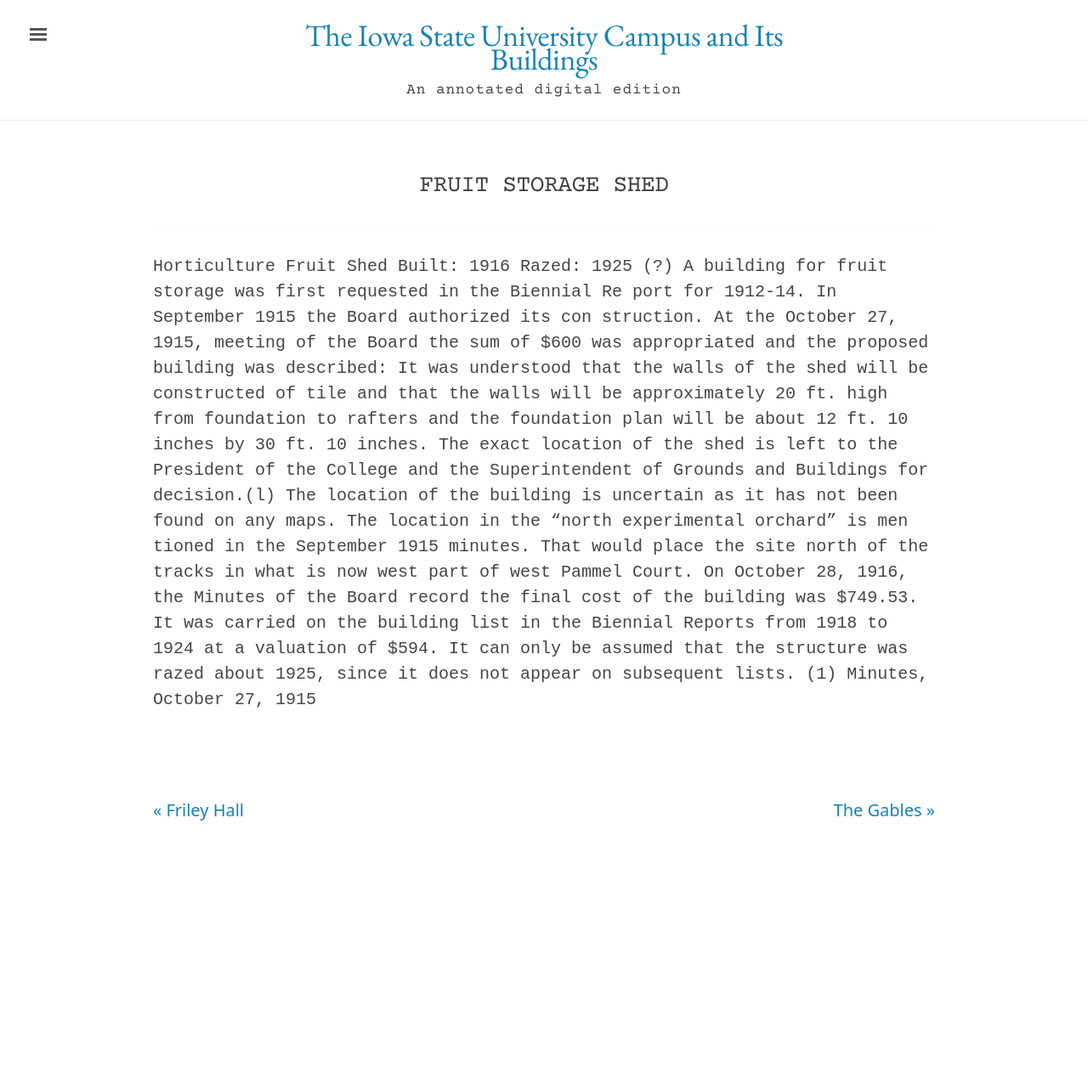
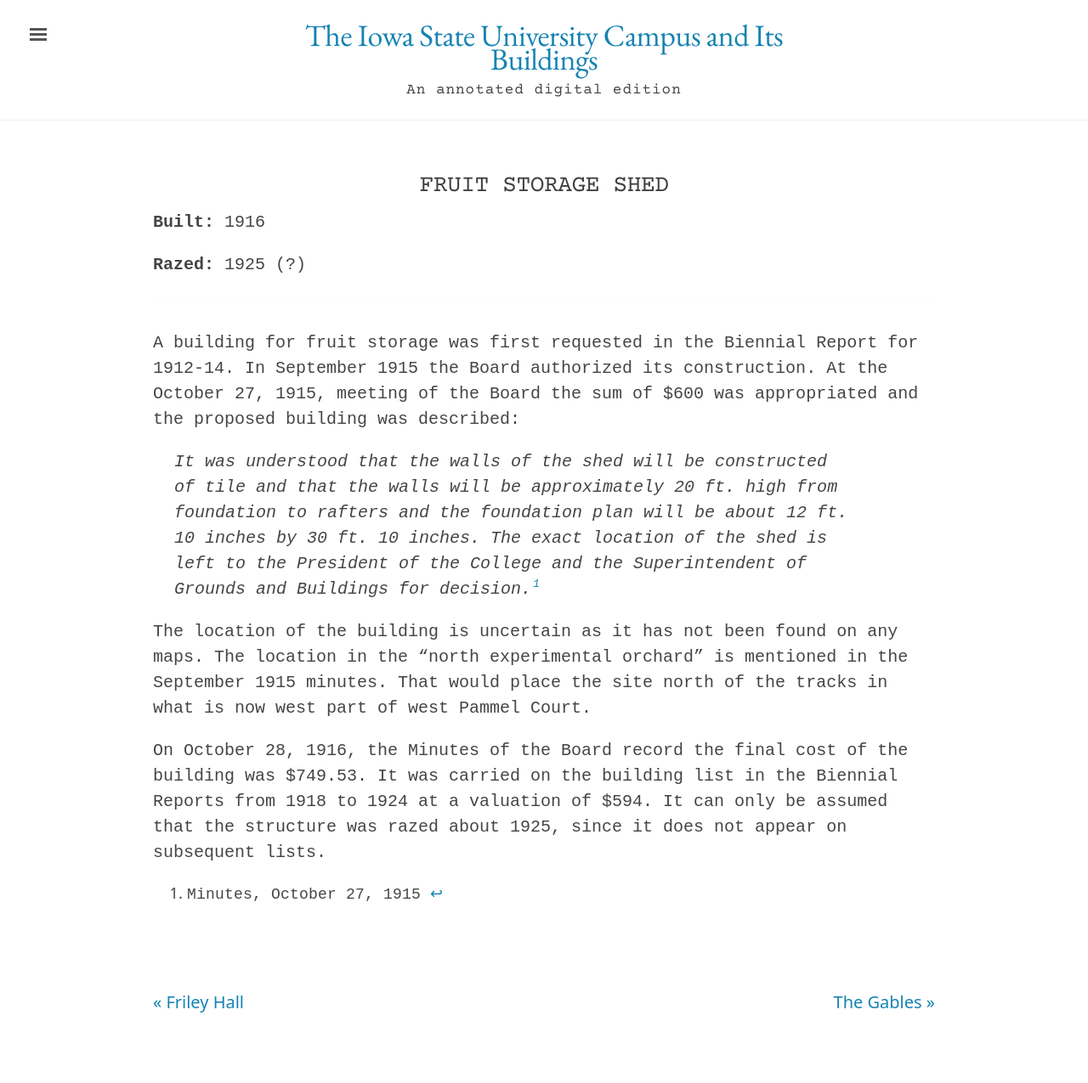
Before and after one commit to emanderson811/day-edition, a Jekyll site: the page built from _texts/buildings/085day-fruit-storage-shed.md, in a window 1280 px wide. Shown: the whole page at 85% size. Built offline with Jekyll 4.4.1, drawn with Linux system fonts in a browser that asks for light colours; before the commit the page ends 1049 px from its top, so only the background shows below that.

Commit message:
Update 085day-fruit-storage-shed.md

```diff
--- a/_texts/buildings/085day-fruit-storage-shed.md
+++ b/_texts/buildings/085day-fruit-storage-shed.md
@@ -14,18 +14,12 @@
 ---
 ---
 
-Horticulture Fruit Shed
-Built: 1916 Razed: 1925 (?)
-A building for fruit storage was first requested in the Biennial Re port for 1912-14. In September 1915 the Board authorized its con struction. At the October 27, 1915, meeting of the Board the sum of $600 was appropriated and the proposed building was described:
-It was understood that the walls of the shed will be constructed
-of tile and that the walls will be approximately 20 ft. high from
-foundation to rafters and the foundation plan will be about 12 ft.
-10 inches by 30 ft. 10 inches. The exact location of the shed
-is left to the President of the College and the Superintendent of
-Grounds and Buildings for decision.(l)
-The location of the building is uncertain as it has not been found on
-any maps. The location in the "north experimental orchard" is men
-tioned in the September 1915 minutes. That would place the site north
-of the tracks in what is now west part of west Pammel Court.
+A building for fruit storage was first requested in the Biennial Report for 1912-14. In September 1915 the Board authorized its construction. At the October 27, 1915, meeting of the Board the sum of $600 was appropriated and the proposed building was described:
+
+>It was understood that the walls of the shed will be constructed of tile and that the walls will be approximately 20 ft. high from foundation to rafters and the foundation plan will be about 12 ft. 10 inches by 30 ft. 10 inches. The exact location of the shed is left to the President of the College and the Superintendent of Grounds and Buildings for decision.[^fn1]
+
+The location of the building is uncertain as it has not been found on any maps. The location in the "north experimental orchard" is mentioned in the September 1915 minutes. That would place the site north of the tracks in what is now west part of west Pammel Court.
+
 On October 28, 1916, the Minutes of the Board record the final cost of the building was $749.53. It was carried on the building list in the Biennial Reports from 1918 to 1924 at a valuation of $594. It can only be assumed that the structure was razed about 1925, since it does not appear on subsequent lists.
-(1) Minutes, October 27, 1915
+
+ [^fn1]: Minutes, October 27, 1915
```
Also changed, not shown: other parts of _texts/buildings/085day-fruit-storage-shed.md (+2 -2 lines).
